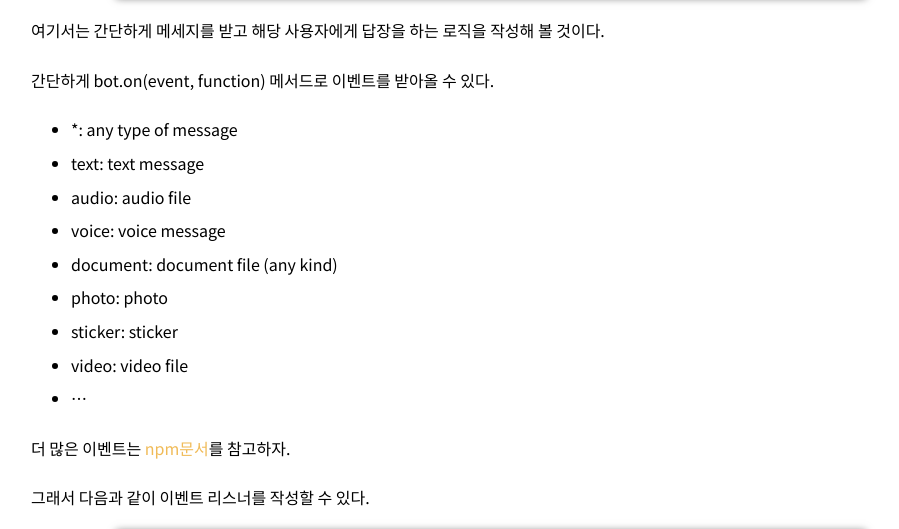
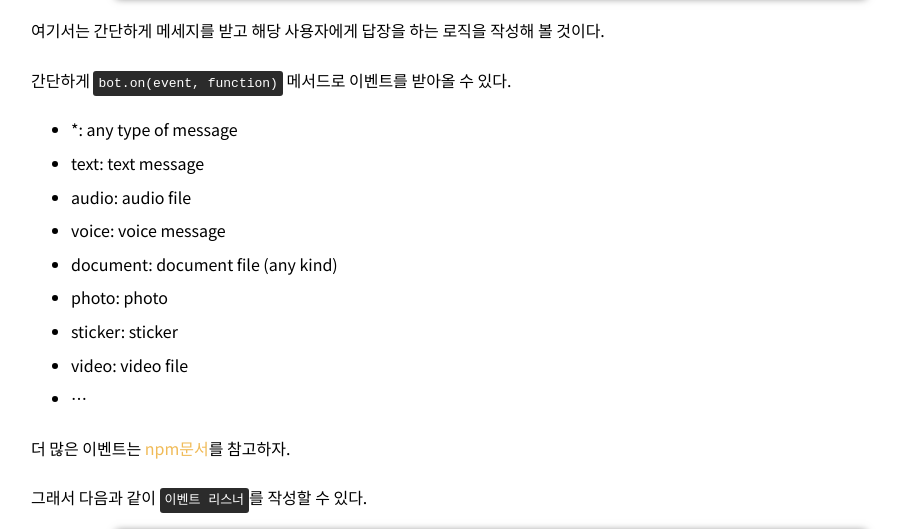
Before and after one commit to kmss1258/kmss1258.github.io, a Jekyll site: the page built from _posts/2018-09-24-create-telegrambot-with-typescript.markdown, in a window 1280 px wide and 1400 px high, scrolled down 4648 px, cut to the strip 192-721 px from the top of the window. Shown: the whole strip, without its empty margins (149-1048 px from the left). Built offline with Jekyll 4.4.1, drawn with Linux system fonts in a browser that asks for light colours; nearby versions of some CDN libraries; comment, search, counter and statistics services are not loaded; some of the changed text lies outside the part shown.

Commit message:
fix: update highlight

````diff
--- a/_posts/2018-09-24-create-telegrambot-with-typescript.markdown
+++ b/_posts/2018-09-24-create-telegrambot-with-typescript.markdown
@@ -10,12 +10,12 @@ cover: "/assets/post-assets/2018-09-24-create-telegrambot-with-typescript/cover.
 텔레그램을 이용한 투두(TODO)앱을 만들고싶어서 텔레그램 챗봇을 타입스크립트와 함께 쓰는 법을 공부해 보았다.
 
 ## 텔레그램 봇 토큰 발행하기
-챗봇을 생성하기 위해서는 @botFather에서 메세지를 보내어 토큰을 할당받아야한다.
-@botFather는 텔레그램에서 챗봇 토큰을 발행해주는 챗봇이다.
+챗봇을 생성하기 위해서는 `@botFather`에서 메세지를 보내어 토큰을 할당받아야한다.
+`@botFather`는 텔레그램에서 챗봇 토큰을 발행해주는 챗봇이다.
 
 ![botFather-step-1](/assets/post-assets/2018-09-24-create-telegrambot-with-typescript/botFather-step-1.png)
 
-@botFather과 대화를 시작하면 전체 사용법을 알려주는데 우리는 새로운 토큰을 발행할 것이니 /newbot이라고 입력해주자
+`@botFather`과 대화를 시작하면 전체 사용법을 알려주는데 우리는 새로운 토큰을 발행할 것이니 `/newbot`이라고 입력해주자
 
 ![botFather-step-2](/assets/post-assets/2018-09-24-create-telegrambot-with-typescript/botFather-step-2.png)
 
@@ -23,7 +23,7 @@ cover: "/assets/post-assets/2018-09-24-create-telegrambot-with-typescript/cover.
 
 ![botFather-step-3](/assets/post-assets/2018-09-24-create-telegrambot-with-typescript/botFather-step-3.png)
 
-이제는 봇의 username을 정해달라고 한다. 여기서 주의할 점은 username의 마지막은 bot으로 끝나야한다.
+이제는 봇의 `username`을 정해달라고 한다. 여기서 주의할 점은 `username`의 **마지막은 bot**으로 끝나야한다.
 
 ![botFather-step-4](/assets/post-assets/2018-09-24-create-telegrambot-with-typescript/botFather-step-4.png)
 
@@ -42,13 +42,13 @@ $ npm i -y
 $ npm i -D ts-node typescript @types/node
 ```
 
-그리고 간단하게 tsconfig도 작성하자.
+그리고 간단하게 `tsconfig`도 작성하자.
 {% gist J911/55de591d95b8123d3d0f8576bff87112 %}
 
 자 시작할 준비는 모두 끝났다.
 
 ## 본격 개발시작
-우선 telebot을 설치해주어야 한다.
+우선 `telebot`을 설치해주어야 한다.
 
 ```
 $ npm i -S telebot
@@ -62,12 +62,12 @@ $ touch bot-service.ts
 
 {% gist J911/0a61d039b9b2f5d5735371ec3a3d26b4 %}
 
-telebot을 불러오고 싱글톤으로 클래스를 하나 만들어주었다.
+`telebot`을 불러오고 싱글톤으로 클래스를 하나 만들어주었다.
 
 ```
 this.bot = new Telebot(token);
 ```
-그리고 다음과 같이 토큰을 통해 Telebot 객체를 만들어야 하는데, yaml 로더를 통해 token을 불러왔다.
+그리고 다음과 같이 토큰을 통해 `Telebot` 객체를 만들어야 하는데, `yaml` 로더를 통해 `token`을 불러왔다.
 
 /environment/environment.yml
 
@@ -83,7 +83,7 @@ this.bot = new Telebot(token);
 
 여기서는 간단하게 메세지를 받고 해당 사용자에게 답장을 하는 로직을 작성해 볼 것이다.
 
-간단하게 bot.on(event, function) 메서드로 이벤트를 받아올 수 있다.
+간단하게 `bot.on(event, function)` 메서드로 이벤트를 받아올 수 있다.
 
 
 - \*: any type of message
@@ -98,17 +98,17 @@ this.bot = new Telebot(token);
 
 더 많은 이벤트는 [npm문서](https://www.npmjs.com/package/telebot)를 참고하자.
 
-그래서 다음과 같이 이벤트 리스너를 작성할 수 있다.
+그래서 다음과 같이 `이벤트 리스너`를 작성할 수 있다.
 
 {% gist J911/a2c5261305852f38d6a790bea931d42e %}
 
 여기에서 들어오는 msg는 송신측의 이름, 전송 정보 등을 담고있는 객체이다.
 
-반대로 봇이 메세지를 전송하기 위해서는 bot.sendMessage(chatId, msg) 메서드를 사용한다. 이 메서드 이외에도 msg객체 안에 포함된 reply 메서드를 사용할 수도 있다.
+반대로 봇이 메세지를 전송하기 위해서는 `bot.sendMessage(chatId, msg)` 메서드를 사용한다. 이 메서드 이외에도 msg객체 안에 포함된 reply 메서드를 사용할 수도 있다.
 
 {% gist J911/0f79a0484164daad1e3526498de575ff %}
 
-그리고 챗봇을 실행시키는 bot.start()메서드를 추가하여 코드를 완성시키면 됩니다.
+그리고 챗봇을 실행시키는 `bot.start()`메서드를 추가하여 코드를 완성시키면 됩니다.
 
 {% gist J911/29818fd807805693a6587a544220b557 %}
 
--- a/_posts/2018-09-28-using-yaml-in-typescript.markdown
+++ b/_posts/2018-09-28-using-yaml-in-typescript.markdown
@@ -7,16 +7,16 @@ author: "J911"
 categories: nodejs web typescript yaml yml
 cover: "/assets/post-assets/2018-09-28-using-yaml-in-typescript/cover.png"
 ---
-yaml은 데이터를 가볍게 담고있는 포맷입니다. 정말 직관적인 포맷으로 문자열, 숫자, 배열, 리스트 등의 자료형도 지원을 합니다.
+`yaml`은 데이터를 가볍게 담고있는 포맷입니다. 정말 직관적인 포맷으로 문자열, 숫자, 배열, 리스트 등의 자료형도 지원을 합니다.
 
 이것을 타입스크립트와 합께 사용하는 방법을 익혀봅시다.
 
-일단 간단한 yaml 파일을 작성해봅시다. yaml 파일을 .yml 확장자를 사용합니다.
+일단 간단한 `yaml` 파일을 작성해봅시다. `yaml` 파일을 `.yml` 확장자를 사용합니다.
 
 account.yml
 {% gist J911/411d10851844adf97580559836497cfa/revisions#diff-403e7043c5a93ff543f7c9cc459ab36b %}
 
-이렇게 작성한 yaml은 js-yaml 모듈을 통해 타입스크립트에서 로드할 수 있습니다.
+이렇게 작성한 `yaml`은 `js-yaml` 모듈을 통해 타입스크립트에서 로드할 수 있습니다.
 
 ```
 $ npm i -S js-yaml
````
Also changed, not shown: _posts/2018-09-27-build-jwt-auth-api-with-typescript.markdown (+12 -12 lines), _posts/2018-09-28-setup-jekyll-infinite-scroll.markdown (+7 -7 lines).
